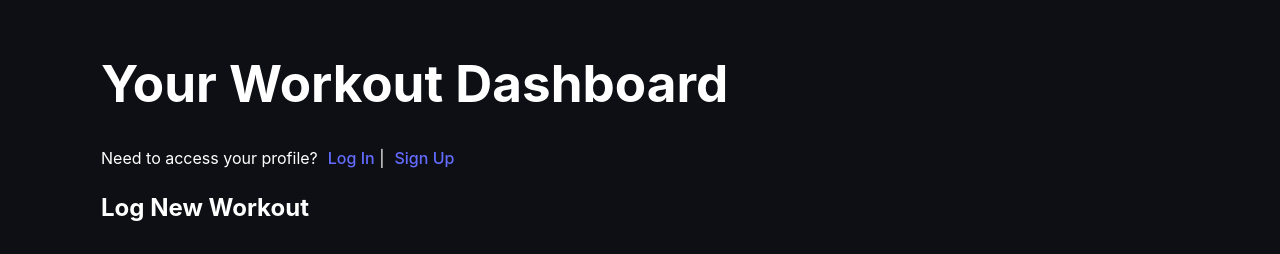
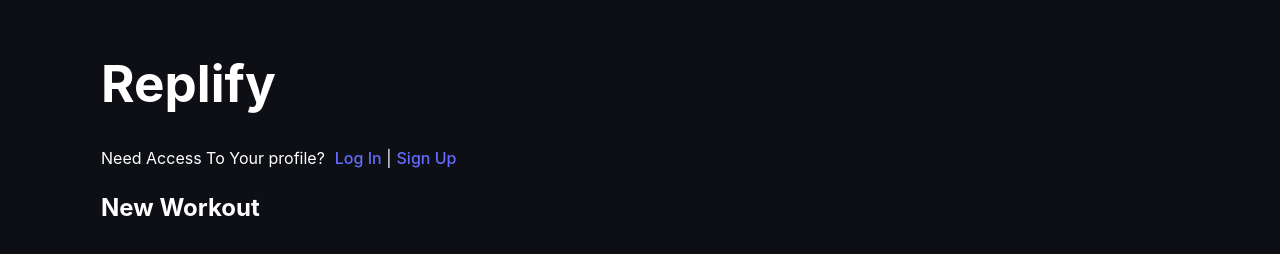
Before and after one commit to Carsonblaker/Replify, a React app in the folder frontend/: page / in a window 1280 px wide. Shown: the top 254 px of the page. Built offline with nearby package versions, Linux system fonts and the light colour scheme; no server answers; the HTML template or start-up script is replaced by a standard one.

Commit message:
Changed Headings

```diff
--- a/frontend/src/App.jsx
+++ b/frontend/src/App.jsx
@@ -22,7 +22,7 @@ function App() {
     try {
       const res = await fetch(`${API_BASE_URL}/api/workouts/`);
       const data = await res.json();
-      setWorkouts(data);
+      setWorkouts(Array.isArray(data) ? data : []);
     } catch (err) {
       console.error("Failed to load workouts:", err);
     }
--- a/frontend/src/Home.jsx
+++ b/frontend/src/Home.jsx
@@ -5,21 +5,20 @@ import { Link } from "react-router-dom"; // 👈 ADD THIS IMPORT
 const Home = ({ form, workouts, handleChange, handleSubmit }) => {
   return (
     <div className="home-page">
-      <h1>Your Workout Dashboard</h1>
-
+      <h1>Replify</h1>
       {/* --- ADDED NAVIGATION LINKS --- */}
       <nav style={{ marginBottom: '20px' }}>
         <p>
-          Need to access your profile?
+          Need Access To Your profile?
           <Link to="/login" style={{ marginLeft: '10px' }}>Log In</Link> |
-          <Link to="/signup" style={{ marginLeft: '10px' }}>Sign Up</Link>
+          <Link to="/signup" style={{ marginLeft: '5px' }}>Sign Up</Link>
         </p>
       </nav>
       {/* ----------------------------------- */}
 
       {/* 1. NEW WORKOUT FORM */}
       <form className="workout-form" onSubmit={handleSubmit}>
-        <h2>Log New Workout</h2>
+        <h2>New Workout</h2>
         {/* Input fields using props */}
         <input type="text" name="exercise" value={form.exercise} onChange={handleChange} placeholder="Exercise" required />
         <input type="number" name="weight" value={form.weight} onChange={handleChange} placeholder="Weight" />
```
